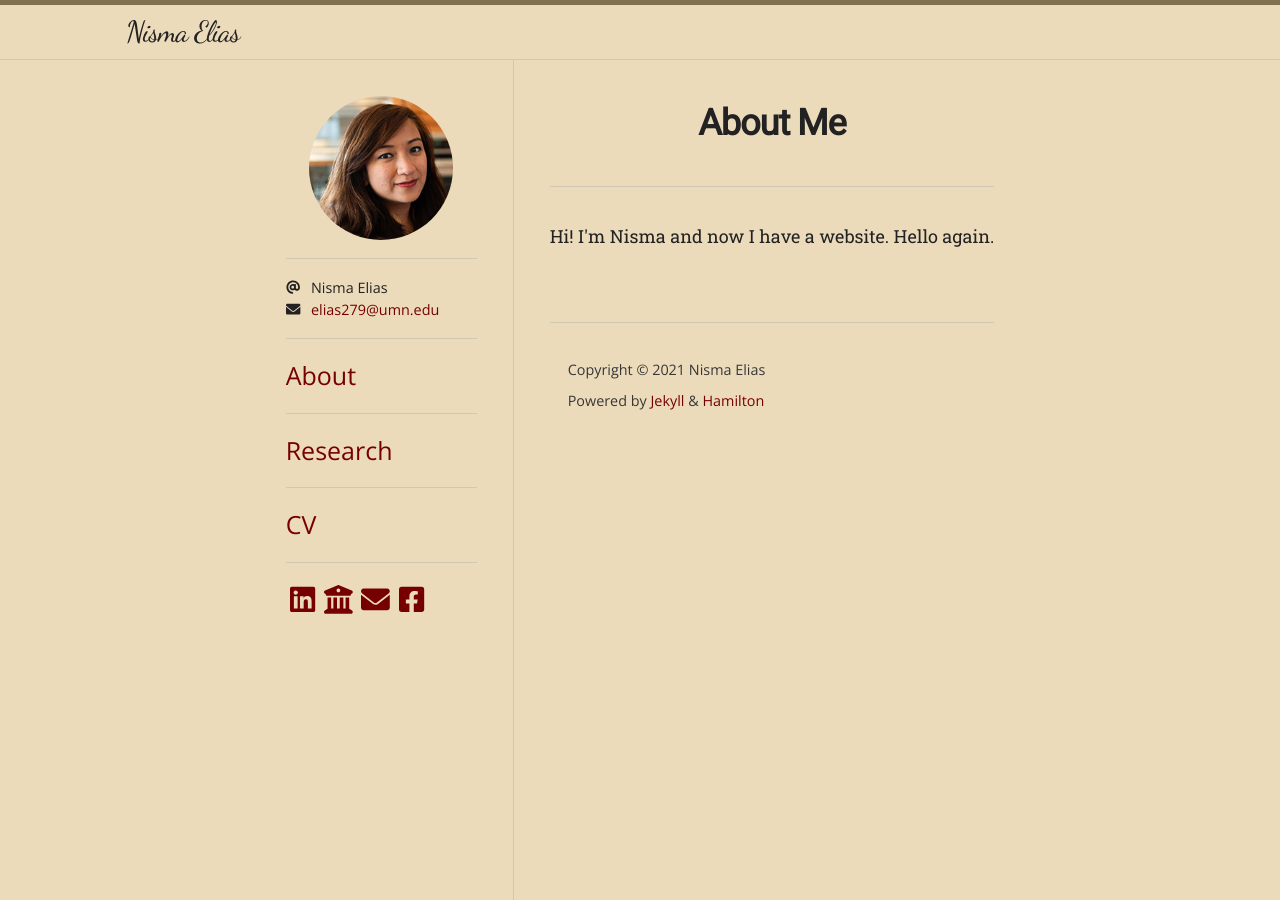
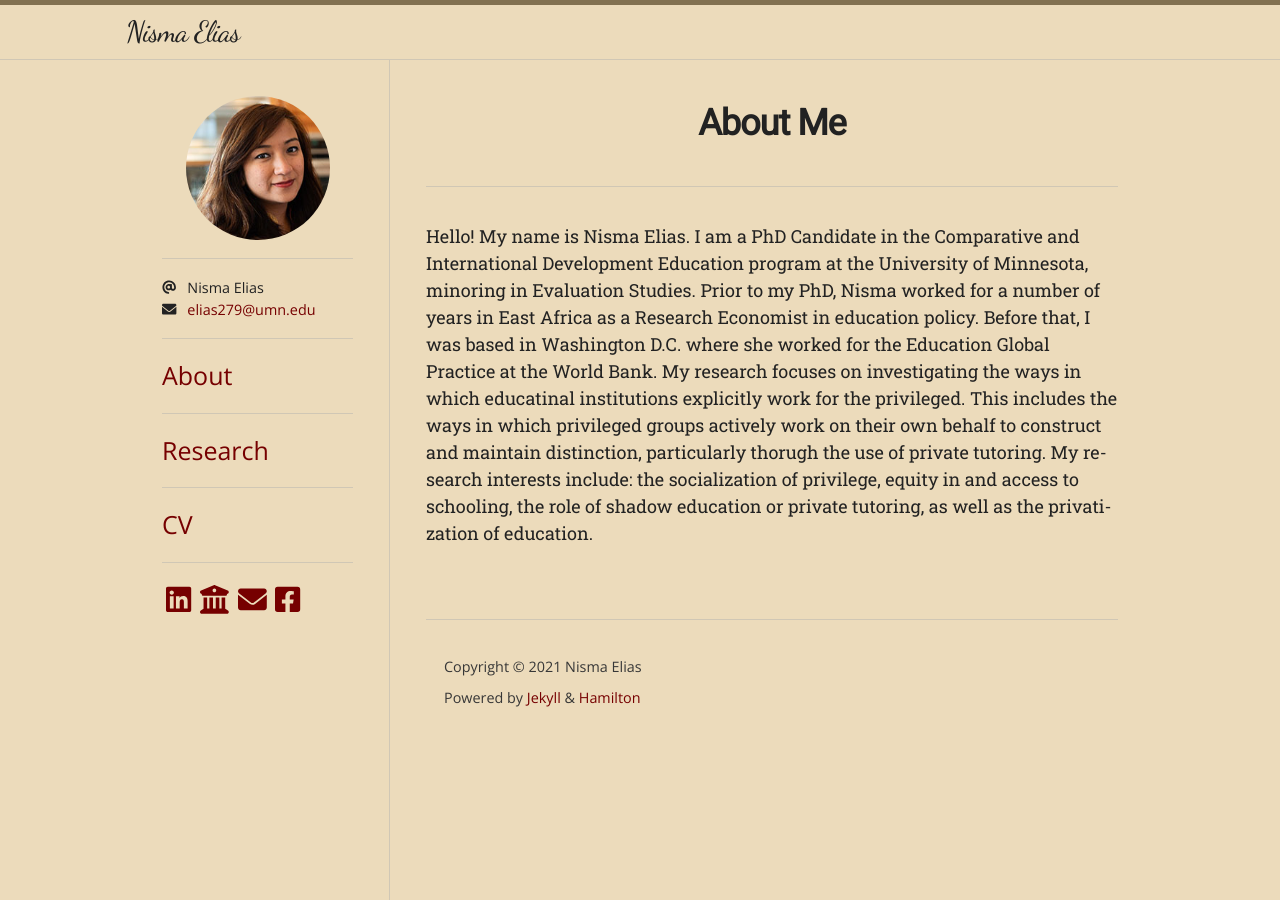
Before and after one commit to nismaelias/nismaelias.github.io, a Jekyll site: the page built from index.html, in a window 1280 px wide. Built offline with Jekyll 4.4.1, drawn with Linux system fonts in a browser that asks for light colours; some web fonts are replaced; the list of posts is cut into pages by our own code.

Commit message:
Update from Forestry.io Nisma Elias updated index.html

```diff
--- a/index.html
+++ b/index.html
@@ -4,6 +4,9 @@
 
 ---
 <p>
-    Hi! I'm Nisma and now I have a website.
-  Hello again.
+    Hello! My name is Nisma Elias. I am a PhD Candidate in the Comparative and International Development Education program at the University of Minnesota, minoring in Evaluation Studies.
+
+Prior to my PhD, Nisma worked for a number of years in East Africa as a Research Economist in education policy. Before that, I was based in Washington D.C. where she worked for the Education Global Practice at the World Bank.
+
+My research focuses on investigating the ways in which educatinal institutions explicitly work for the privileged. This includes the ways in which privileged groups actively work on their own behalf to construct and maintain distinction, particularly thorugh the use of private tutoring. My research interests include: the socialization of privilege, equity in and access to schooling, the role of shadow education or private tutoring, as well as the privatization of education.
 </p>
```
